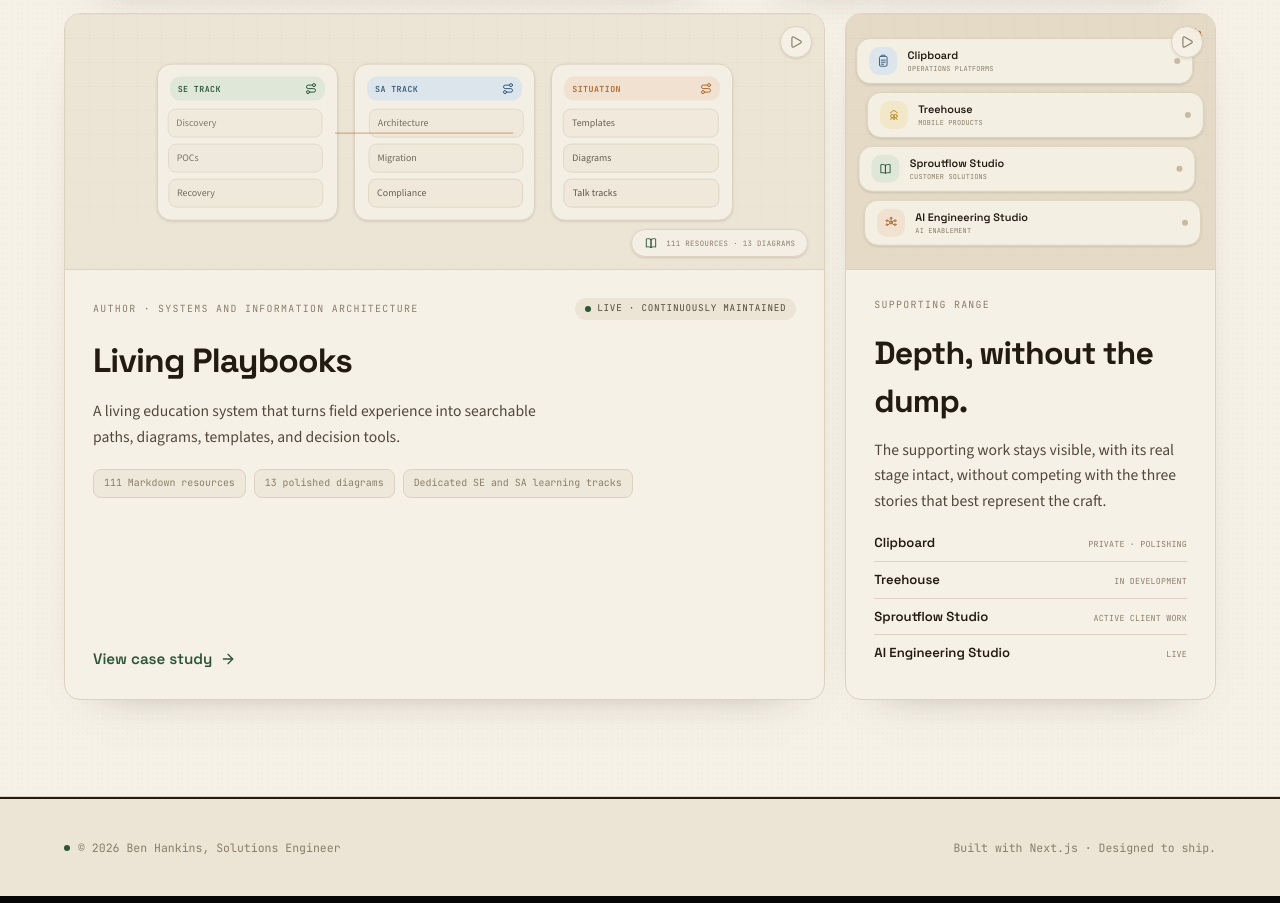
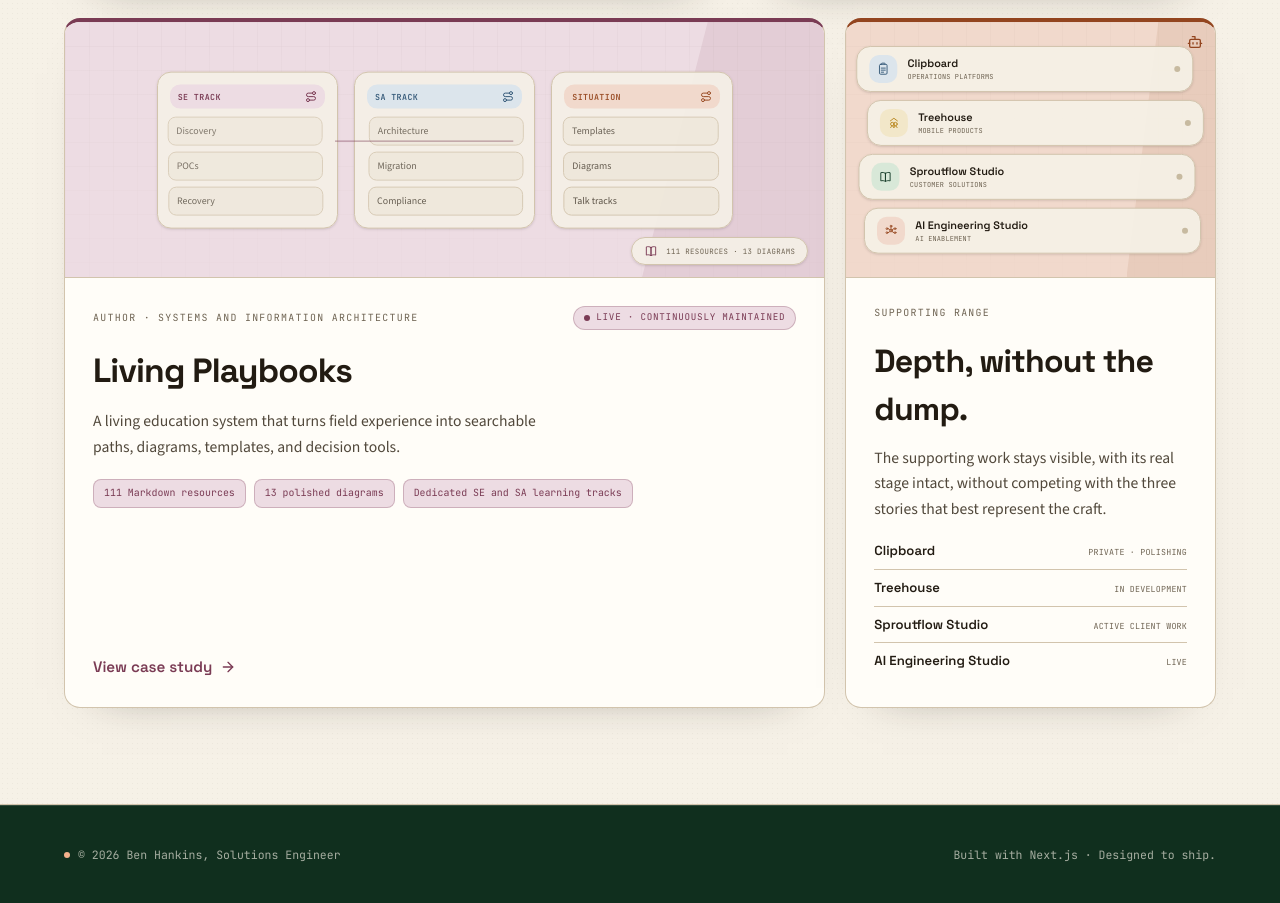
Before and after one commit to WBHankins93/personal-website, a Next.js app: page /projects in a window 1280 px wide. Shown: the part 959-1862 px from the top of the page. Built offline with nearby package versions, Linux system fonts and the light colour scheme.

Commit message:
Strengthen field journal signal palette

```diff
--- a/src/app/globals.css
+++ b/src/app/globals.css
@@ -78,19 +78,20 @@
   --color-paper: #F6F1E7;           /* warm bone: main base */
   --color-paper-alt: #ECE4D5;       /* deeper kraft band: visible banding */
   --color-paper-deep: #E4DAC6;      /* third tone for nested panels */
+  --color-paper-card: #FFFDF8;      /* clean stock: cards / diagrams */
   --color-ink: #221B12;             /* espresso: primary text / headlines */
   --color-ink-soft: #51483B;        /* body copy */
-  --color-ink-muted: #8A7E69;       /* labels, captions, eyebrows */
-  --color-line: #DCD2BF;            /* hairline borders */
+  --color-ink-muted: #6F6453;       /* labels, captions, eyebrows — AA on paper */
+  --color-line: #D2C4AD;            /* hairline borders */
   --color-line-strong: #C7BAA0;     /* hover / emphasized borders */
 
-  --color-accent: #2C5638;          /* forest green: primary */
-  --color-accent-hover: #21442B;
-  --color-accent-soft: #DFE7D8;     /* accent tint backgrounds */
+  --color-accent: #183F2A;          /* deep forest: primary */
+  --color-accent-hover: #102F1E;
+  --color-accent-soft: #D8E8D8;     /* accent tint backgrounds */
 
-  --color-clay: #B0682F;            /* terracotta: index numbers, marks */
-  --color-clay-hover: #94531F;
-  --color-clay-soft: #F0E1D0;       /* clay tint backgrounds */
+  --color-clay: #9A4E27;            /* signal clay — AA on paper */
+  --color-clay-hover: #7E391A;
+  --color-clay-soft: #F1D9CC;       /* clay tint backgrounds */
 
   /* Status badge palette (color-coded product states, warm-shifted) */
   --color-status-beta: #2F6F73;     /* Live Beta: muted teal */
@@ -213,13 +214,6 @@
   background-size: 56px 56px;
 }
 
-/* Soft botanical wash: atmospheric forest-green light, not a flat fill */
-.botanical-wash {
-  background:
-    radial-gradient(120% 120% at 92% 8%, rgba(44, 86, 56, 0.16) 0%, transparent 46%),
-    radial-gradient(90% 90% at 0% 100%, rgba(176, 104, 47, 0.10) 0%, transparent 50%);
-}
-
 /* The project micro-worlds share a quiet drafting grid. Individual scenes
    provide the character; this keeps the set visually related. */
 .micro-grid {
@@ -228,6 +222,81 @@
     linear-gradient(to bottom, rgba(80, 64, 40, 0.055) 1px, transparent 1px);
   background-size: 24px 24px;
   mask-image: linear-gradient(to bottom, rgba(0, 0, 0, 0.9), rgba(0, 0, 0, 0.28));
+}
+
+/* Project-owned signal inks. The paper is shared; the working diagrams are not. */
+.signal-greenlit {
+  --signal: #1F6B5C;
+  --signal-soft: #D8EEE5;
+}
+
+.signal-business-plan-writer {
+  --signal: #315C9B;
+  --signal-soft: #DCE7F7;
+}
+
+.signal-living-playbooks {
+  --signal: #7A3B54;
+  --signal-soft: #EDDCE3;
+}
+
+.signal-breadth {
+  --signal: #93451F;
+  --signal-soft: #F1D9CC;
+}
+
+.project-signal-card {
+  border-top: 4px solid var(--signal);
+  background: var(--color-paper-card);
+}
+
+.project-signal-stage {
+  background: var(--signal-soft);
+}
+
+.project-signal-stage::before {
+  position: absolute;
+  z-index: 0;
+  inset-block: 0;
+  right: 0;
+  width: 24%;
+  clip-path: polygon(36% 0, 100% 0, 100% 100%, 0 100%);
+  background: var(--signal);
+  content: "";
+  opacity: 0.09;
+  pointer-events: none;
+}
+
+.project-signal-stage > * {
+  position: relative;
+  z-index: 1;
+}
+
+.project-signal-badge,
+.project-signal-chip {
+  border-color: color-mix(in srgb, var(--signal) 28%, transparent);
+  background: var(--signal-soft);
+  color: var(--signal);
+}
+
+.project-signal-link {
+  color: var(--signal);
+}
+
+.project-signal-link:hover {
+  color: color-mix(in srgb, var(--signal) 78%, #221B12);
+}
+
+.project-signal-control {
+  border-color: color-mix(in srgb, var(--signal) 38%, var(--color-line));
+  color: var(--signal);
+}
+
+.inverse-ledger {
+  background-image:
+    linear-gradient(to right, rgba(246, 241, 231, 0.06) 1px, transparent 1px),
+    linear-gradient(to bottom, rgba(246, 241, 231, 0.06) 1px, transparent 1px);
+  background-size: 56px 56px;
 }
 
 /* Editorial section label: index number + small-caps title + extending rule */
--- a/src/components/projects/ProjectBento.tsx
+++ b/src/components/projects/ProjectBento.tsx
@@ -6,6 +6,7 @@ import { motion, useInView, useReducedMotion } from "framer-motion";
 import { ArrowRight, MousePointer2, Play } from "lucide-react";
 import { featuredProjects, supportingWork, type Project } from "@/data/projects";
 import { MOTION, revealVariants, staggerVariants } from "@/lib/animation-configs/motion";
+import { PROJECT_SIGNAL_CLASS } from "@/lib/project-signals";
 import { ProjectMicroWorld } from "./ProjectMicroWorlds";
 
 const gridPlacement = [
@@ -21,7 +22,7 @@ function MotionToggle({ active, onClick, label }: { active: boolean; onClick: ()
       onClick={onClick}
       aria-pressed={active}
       aria-label={`${active ? "Pause" : "Play"} ${label} animation`}
-      className="absolute right-2.5 top-2.5 z-20 inline-flex h-11 w-11 items-center justify-center rounded-full border border-line bg-paper/90 text-ink-muted shadow-sm backdrop-blur-sm transition-colors hover:border-line-strong hover:text-accent focus-visible:outline focus-visible:outline-2 focus-visible:outline-offset-2 focus-visible:outline-accent md:right-3 md:top-3 md:h-8 md:w-8"
+      className="project-signal-control absolute right-2.5 top-2.5 z-20 inline-flex h-11 w-11 items-center justify-center rounded-full border bg-paper-card/90 shadow-sm transition-colors hover:bg-paper focus-visible:outline focus-visible:outline-2 focus-visible:outline-offset-2 focus-visible:outline-[var(--signal)] md:right-3 md:top-3 md:h-8 md:w-8"
     >
       {active ? <MousePointer2 className="h-3.5 w-3.5" /> : <Play className="h-3.5 w-3.5" />}
     </button>
@@ -47,9 +48,9 @@ function ProjectCard({ project, className }: { project: Project; className: stri
       onBlurCapture={(event) => {
         if (!event.currentTarget.contains(event.relatedTarget)) setFocused(false);
       }}
-      className={`group relative flex min-h-[31rem] flex-col overflow-hidden rounded-2xl border border-line bg-paper shadow-[0_18px_45px_-38px_rgba(34,27,18,0.55)] transition-[border-color,box-shadow,transform] duration-300 hover:-translate-y-0.5 hover:border-line-strong hover:shadow-[0_24px_60px_-42px_rgba(34,27,18,0.68)] focus-within:border-line-strong ${className}`}
+      className={`${PROJECT_SIGNAL_CLASS[project.microWorld]} project-signal-card group relative flex min-h-[31rem] flex-col overflow-hidden rounded-2xl border border-line shadow-[0_18px_45px_-38px_rgba(34,27,18,0.55)] transition-[border-color,box-shadow,transform] duration-300 hover:-translate-y-0.5 hover:border-line-strong hover:shadow-[0_24px_60px_-42px_rgba(34,27,18,0.68)] focus-within:border-line-strong ${className}`}
     >
-      <div className="relative h-60 shrink-0 overflow-hidden border-b border-line bg-paper-alt md:h-64">
+      <div className="project-signal-stage relative h-60 shrink-0 overflow-hidden border-b border-line md:h-64">
         <ProjectMicroWorld
           id={project.microWorld}
           play={inView}
@@ -62,8 +63,8 @@ function ProjectCard({ project, className }: { project: Project; className: stri
       <div className="flex flex-1 flex-col p-6 md:p-7">
         <div className="flex flex-wrap items-center justify-between gap-3">
           <span className="font-mono text-[0.62rem] uppercase tracking-[0.13em] text-ink-muted">{project.role}</span>
-          <span className="inline-flex items-center gap-1.5 rounded-full bg-paper-alt px-2.5 py-1 font-mono text-[0.58rem] uppercase tracking-[0.08em] text-ink-soft">
-            <span className="h-1.5 w-1.5 rounded-full bg-accent" />
+          <span className="project-signal-badge inline-flex items-center gap-1.5 rounded-full border px-2.5 py-1 font-mono text-[0.58rem] uppercase tracking-[0.08em]">
+            <span className="h-1.5 w-1.5 rounded-full bg-[var(--signal)]" />
             {project.stage}
           </span>
         </div>
@@ -77,7 +78,7 @@ function ProjectCard({ project, className }: { project: Project; className: stri
 
         <div className="mt-5 flex flex-wrap gap-2">
           {project.proofPoints.map((point) => (
-            <span key={point} className="rounded-md border border-line bg-paper-alt/70 px-2.5 py-1.5 font-mono text-[0.62rem] text-ink-muted">
+            <span key={point} className="project-signal-chip rounded-md border px-2.5 py-1.5 font-mono text-[0.62rem]">
               {point}
             </span>
           ))}
@@ -86,7 +87,7 @@ function ProjectCard({ project, className }: { project: Project; className: stri
         <div className="mt-auto pt-6">
           <Link
             href={`/projects/${project.slug}`}
-            className="inline-flex items-center gap-2 font-heading text-[0.95rem] font-semibold text-accent no-underline transition-colors hover:text-accent-hover focus-visible:outline focus-visible:outline-2 focus-visible:outline-offset-4 focus-visible:outline-accent"
+            className="project-signal-link inline-flex items-center gap-2 font-heading text-[0.95rem] font-semibold no-underline transition-colors focus-visible:outline focus-visible:outline-2 focus-visible:outline-offset-4 focus-visible:outline-[var(--signal)]"
           >
             View case study
             <ArrowRight className="h-4 w-4 transition-transform duration-300 group-hover:translate-x-1" />
@@ -116,9 +117,9 @@ function BreadthCard() {
       onBlurCapture={(event) => {
         if (!event.currentTarget.contains(event.relatedTarget)) setFocused(false);
       }}
-      className="group relative flex min-h-[31rem] flex-col overflow-hidden rounded-2xl border border-line bg-paper shadow-[0_18px_45px_-38px_rgba(34,27,18,0.55)] transition-[border-color,box-shadow,transform] duration-300 hover:-translate-y-0.5 hover:border-line-strong md:col-span-4"
+      className="signal-breadth project-signal-card group relative flex min-h-[31rem] flex-col overflow-hidden rounded-2xl border border-line shadow-[0_18px_45px_-38px_rgba(34,27,18,0.55)] transition-[border-color,box-shadow,transform] duration-300 hover:-translate-y-0.5 hover:border-line-strong md:col-span-4"
     >
-      <div className="relative h-60 shrink-0 overflow-hidden border-b border-line bg-paper-deep md:h-64">
+      <div className="project-signal-stage relative h-60 shrink-0 overflow-hidden border-b border-line md:h-64">
         <ProjectMicroWorld id="breadth" play={inView} active={active} reduced={reduce} />
         {!reduce && <MotionToggle active={engaged} onClick={() => setEngaged((value) => !value)} label="supporting work" />}
       </div>
--- a/src/components/projects/ProjectMicroWorlds.tsx
+++ b/src/components/projects/ProjectMicroWorlds.tsx
@@ -40,7 +40,7 @@ function GreenlitWorld({ play, active, reduced }: WorldProps) {
         animate={running ? { y: [0, -4, 0], rotate: [0, -1, 0] } : undefined}
         transition={loop(running, speed + 1)}
       >
-        <div className="relative flex h-14 w-14 items-center justify-center rounded-full bg-[conic-gradient(var(--color-mark-pine)_0_82%,var(--color-paper-deep)_82%_100%)] md:h-16 md:w-16">
+        <div className="relative flex h-14 w-14 items-center justify-center rounded-full bg-[conic-gradient(var(--signal)_0_82%,var(--color-paper-deep)_82%_100%)] md:h-16 md:w-16">
           <div className="flex h-10 w-10 flex-col items-center justify-center rounded-full bg-paper md:h-12 md:w-12">
             <span className="font-heading text-lg font-bold leading-none text-ink">8.2</span>
             <span className="font-mono text-[0.42rem] uppercase tracking-wider text-ink-muted">score</span>
@@ -64,7 +64,7 @@ function GreenlitWorld({ play, active, reduced }: WorldProps) {
           {[78, 92, 68, 84, 58].map((width, index) => (
             <motion.span
               key={width}
-              className={`block h-1.5 rounded-full ${index === 2 ? "bg-clay/55" : "bg-line-strong"}`}
+              className={`block h-1.5 rounded-full ${index === 2 ? "bg-[var(--signal)] opacity-60" : "bg-line-strong"}`}
               style={{ width: `${width}%` }}
               animate={
                 running && index === 2
@@ -77,7 +77,7 @@ function GreenlitWorld({ play, active, reduced }: WorldProps) {
         </div>
         <div className="mt-4 flex gap-1.5">
           <span className="rounded bg-[var(--color-status-beta-bg)] px-1.5 py-1 font-mono text-[0.44rem] uppercase text-[var(--color-status-beta)]">ATS</span>
-          <span className="rounded bg-clay-soft px-1.5 py-1 font-mono text-[0.44rem] uppercase text-clay">Evidence</span>
+          <span className="rounded bg-[var(--signal-soft)] px-1.5 py-1 font-mono text-[0.44rem] uppercase text-[var(--signal)]">Evidence</span>
         </div>
         <motion.span
           className="absolute inset-y-0 left-0 w-9 bg-gradient-to-r from-transparent via-[rgba(47,111,115,0.22)] to-transparent"
@@ -94,7 +94,7 @@ function GreenlitWorld({ play, active, reduced }: WorldProps) {
             animate={running ? { x: [10, 0, 0, 10], opacity: [0.55, 1, 1, 0.55] } : undefined}
             transition={loop(running, speed + 0.7, index * 0.22)}
           >
-            <Check className="h-3 w-3 text-accent" />
+            <Check className="h-3 w-3 text-[var(--signal)]" />
             <span className="font-mono text-[0.48rem] uppercase tracking-wide text-ink-soft">{label}</span>
           </motion.div>
         ))}
@@ -130,7 +130,7 @@ function BusinessPlanWorld({ play, active, reduced }: WorldProps) {
             key={d}
             d={d}
             fill="none"
-            stroke={index === 4 ? "var(--color-clay)" : "var(--color-line-strong)"}
+            stroke={index === 4 ? "var(--signal)" : "var(--color-line-strong)"}
             strokeWidth="0.75"
             strokeDasharray={index === 4 ? "2 2" : undefined}
             animate={running ? { pathLength: [0, 1, 1] } : { pathLength: 1 }}
@@ -159,7 +159,7 @@ function BusinessPlanWorld({ play, active, reduced }: WorldProps) {
       ))}
 
       <motion.div
-        className="absolute bottom-[7%] right-[3%] flex items-center gap-1.5 rounded-full border border-accent/25 bg-[var(--color-accent-soft)] px-2.5 py-1.5 font-mono text-[0.46rem] uppercase tracking-wider text-accent shadow-sm"
+        className="absolute bottom-[7%] right-[3%] flex items-center gap-1.5 rounded-full border border-[var(--signal)] bg-[var(--signal-soft)] px-2.5 py-1.5 font-mono text-[0.46rem] uppercase tracking-wider text-[var(--signal)] shadow-sm"
         animate={running ? { opacity: [0.45, 1, 1, 0.45], x: [4, 0, 0, 4] } : undefined}
         transition={loop(running, duration, 1.1)}
       >
@@ -173,7 +173,7 @@ function LivingPlaybooksWorld({ play, active, reduced }: WorldProps) {
   const running = play && !reduced;
   const duration = active ? 3.4 : 6.4;
   const tracks = [
-    { label: "SE track", color: "bg-[var(--color-accent-soft)] text-accent", items: ["Discovery", "POCs", "Recovery"] },
+    { label: "SE track", color: "bg-[var(--signal-soft)] text-[var(--signal)]", items: ["Discovery", "POCs", "Recovery"] },
     { label: "SA track", color: "bg-[var(--color-mark-denim-soft)] text-[var(--color-mark-denim)]", items: ["Architecture", "Migration", "Compliance"] },
     { label: "Situation", color: "bg-clay-soft text-clay", items: ["Templates", "Diagrams", "Talk tracks"] },
   ];
@@ -207,7 +207,7 @@ function LivingPlaybooksWorld({ play, active, reduced }: WorldProps) {
           </div>
         ))}
         <motion.div
-          className="absolute left-[31%] top-[44%] h-px w-[38%] origin-left bg-clay/60"
+          className="absolute left-[31%] top-[44%] h-px w-[38%] origin-left bg-[var(--signal)] opacity-60"
           animate={running ? { scaleX: [0, 1, 1, 0] } : { scaleX: 1 }}
           transition={loop(running, duration, 0.8)}
         />
@@ -222,7 +222,7 @@ function LivingPlaybooksWorld({ play, active, reduced }: WorldProps) {
 
 function OpenBookMark() {
   const Icon = MARKS["solutions-playbook"].Icon;
-  return <Icon className="h-3.5 w-3.5 text-accent" />;
+  return <Icon className="h-3.5 w-3.5 text-[var(--signal)]" />;
 }
 
 function BreadthWorld({ play, active, reduced }: WorldProps) {
@@ -253,7 +253,7 @@ function BreadthWorld({ play, active, reduced }: WorldProps) {
         );
       })}
       <motion.div
-        className="absolute right-3 top-3 text-clay"
+        className="absolute right-3 top-3 text-[var(--signal)]"
         animate={running ? { rotate: [0, 8, 0], scale: [1, active ? 1.12 : 1.04, 1] } : undefined}
         transition={loop(running, active ? 2.6 : 5.5)}
       >
--- a/src/components/redesign/Footer.tsx
+++ b/src/components/redesign/Footer.tsx
@@ -4,13 +4,13 @@ const year = new Date().getFullYear();
 
 export default function Footer() {
   return (
-    <footer className="px-6 md:px-8 py-10 border-t-2 border-ink bg-paper-alt">
+    <footer className="border-t border-paper/15 bg-accent-hover px-6 py-10 md:px-8">
       <div className="mx-auto max-w-6xl flex flex-col sm:flex-row items-center justify-between gap-3">
-        <p className="flex items-center gap-2 font-mono text-[0.72rem] text-ink-muted">
-          <span className="h-1.5 w-1.5 rounded-full bg-accent" />
+        <p className="flex items-center gap-2 font-mono text-[0.72rem] text-paper/65">
+          <span className="h-1.5 w-1.5 rounded-full bg-[#F3B18C]" />
           © {year} Ben Hankins, Solutions Engineer
         </p>
-        <p className="font-mono text-[0.72rem] text-ink-muted">
+        <p className="font-mono text-[0.72rem] text-paper/65">
           Built with Next.js · Designed to ship.
         </p>
       </div>
--- a/src/components/redesign/Hero.tsx
+++ b/src/components/redesign/Hero.tsx
@@ -56,9 +56,9 @@ export default function Hero() {
       id="hero"
       className="relative scroll-mt-0 overflow-hidden border-b border-line ledger-grid"
     >
-      {/* Atmospheric botanical light */}
+      {/* Flat signal plate: the hero's field-journal annotation */}
       <motion.div
-        className="botanical-wash pointer-events-none absolute -inset-y-12 inset-x-0"
+        className="pointer-events-none absolute -right-20 top-20 hidden h-[34rem] w-[42%] rotate-3 border border-accent/15 bg-accent-soft/75 md:block"
         style={reduce ? undefined : { y: washY, opacity: washOpacity }}
         aria-hidden
       />
--- /dev/null
+++ b/src/lib/project-signals.ts
@@ -0,0 +1,8 @@
+import type { MicroWorldId } from "@/data/projects";
+
+export const PROJECT_SIGNAL_CLASS: Record<MicroWorldId, string> = {
+  greenlit: "signal-greenlit",
+  "business-plan-writer": "signal-business-plan-writer",
+  "living-playbooks": "signal-living-playbooks",
+  breadth: "signal-breadth",
+};
```
Also changed, not shown: src/components/projects/ProjectCaseStudy.tsx (+13 -12 lines), src/components/redesign/Contact.tsx (+11 -11 lines).
